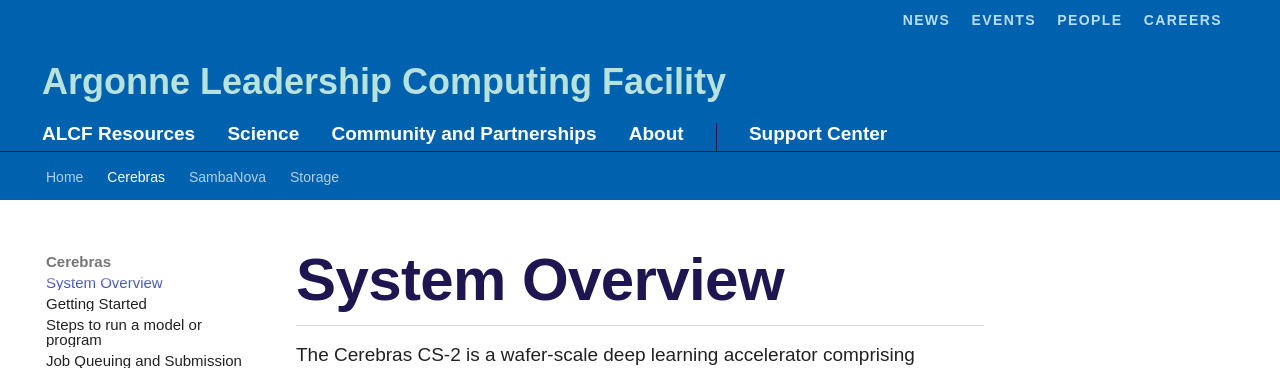
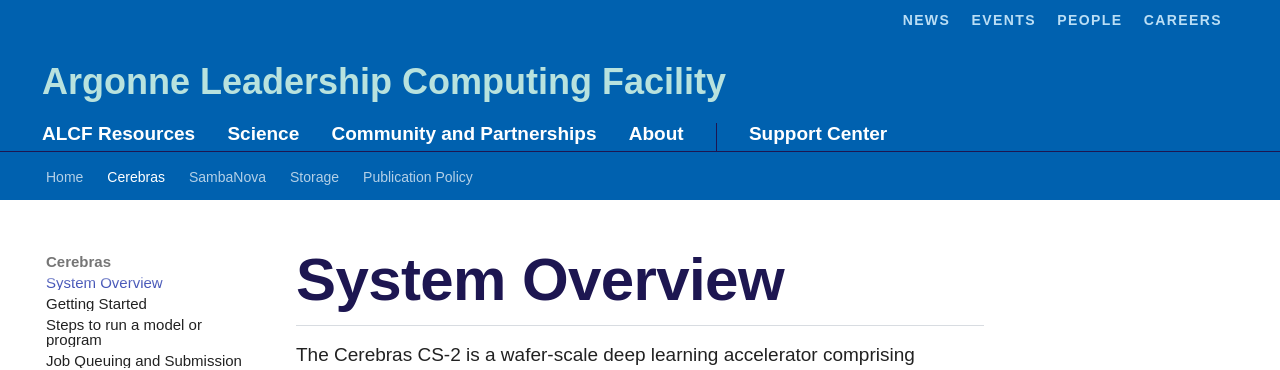
Before and after one commit to argonne-lcf/ai-testbed-userdocs, an MkDocs documentation site: the page built from docs/cerebras/System-Overview.md, in a window 1280 px wide and 900 px high. Shown: the top 370 px of the window. Built offline with MkDocs 1.6.1 and Material for MkDocs 9.7.7, drawn with Linux system fonts in a browser that asks for light colours; some web fonts are replaced; comment, search, counter and statistics services are not loaded.

Commit message:
Added Publication policy

```diff
--- a/mkdocs.yml
+++ b/mkdocs.yml
@@ -24,6 +24,7 @@
     - Anatomy of SambaNova PyTorch Models: sambanova/Anatomy-of-SambaNova-PyTorch-Models.md
     - DataParallel: sambanova/DataParallel.md
   - Storage: common/storage.md
+  - Publication Policy: common/pub-policy.md
 
 theme:
   name: 'material'
```
